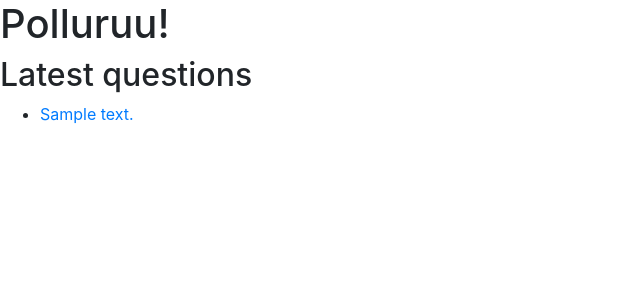
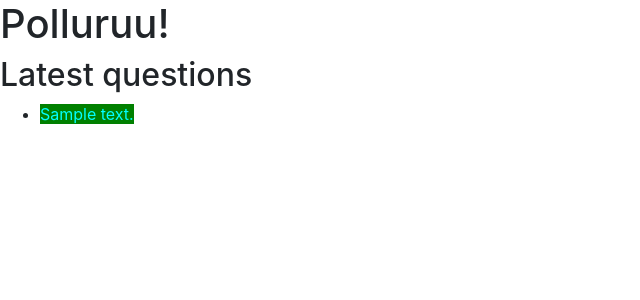
Before and after one commit to koster1889/testing-django-tutorial, a Django app: page /polls/ in a window 1280 px wide. Shown: the top 300 px of the page, without its empty margins (0-640 px from the left). Run offline with Django 3.2, Linux system fonts and the light colour scheme; tables that the repository leaves empty hold one stand-in row (values such as "Sample post"); some libraries are stand-ins or nearby versions.

Commit message:
added random static file

```diff
--- /dev/null
+++ b/tfm/polls/static/polls/style.css
@@ -0,0 +1,4 @@
+li a {
+    color: cyan;
+    background-color: green;
+}
--- a/tfm/polls/templates/polls/index.html
+++ b/tfm/polls/templates/polls/index.html
@@ -2,6 +2,8 @@
 <html>
 <head>
     <link rel="stylesheet" href="https://stackpath.bootstrapcdn.com/bootstrap/4.4.1/css/bootstrap.min.css" integrity="sha384-Vkoo8x4CGsO3+Hhxv8T/Q5PaXtkKtu6ug5TOeNV6gBiFeWPGFN9MuhOf23Q9Ifjh" crossorigin="anonymous">
+    {% load static %}
+    <link rel="stylesheet" type="text/css" href="{% static 'polls/style.css' %}">
 </head>
 <body>
 <div>
```
